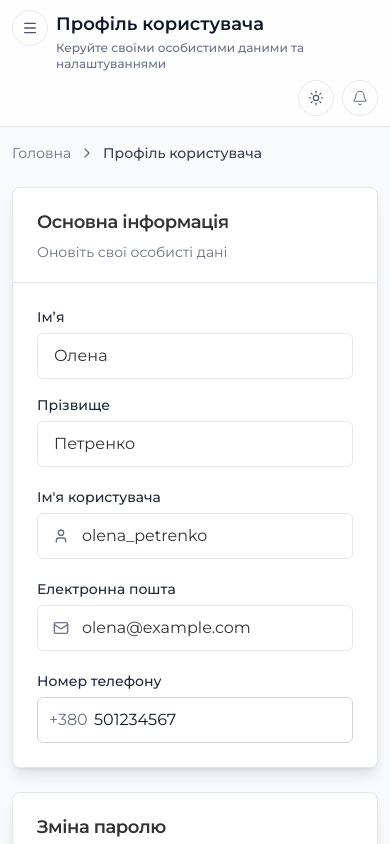
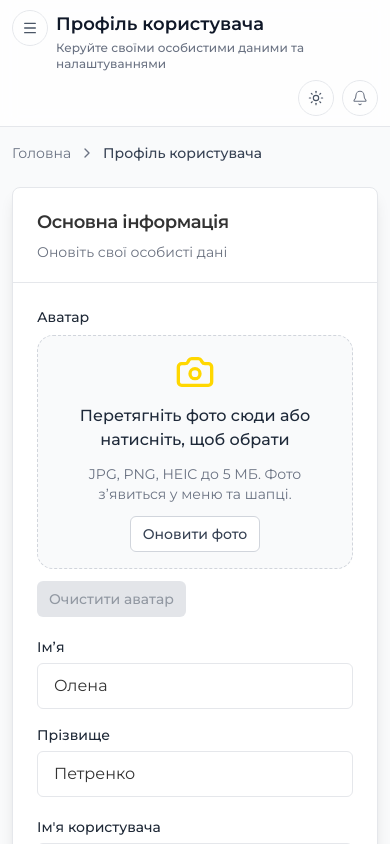
Before and after one commit to AratKruglik/komunalka-react-app, a React (Vite) app: page /profile in a window 390 px wide. Shown: the top 844 px of the page. Built offline with nearby package versions, Linux system fonts and the light colour scheme.

Commit message:
Add: enhance ProfileForm with first name, last name, and phone number fields, including validation

```diff
--- a/src/modules/profile/components/ProfileForm.tsx
+++ b/src/modules/profile/components/ProfileForm.tsx
@@ -1,5 +1,5 @@
-import { useState, type FormEvent } from 'react'
-import { User, Mail } from 'lucide-react'
+import { useEffect, useRef, useState, type FormEvent } from 'react'
+import { User, Mail, Camera } from 'lucide-react'
 import {
   Alert,
   AlertDescription,
@@ -14,6 +14,7 @@ import {
   Input,
   Label,
   PasswordInput,
+  PhotoDropzone,
 } from '../../../shared/components/ui'
 import {
   defaultPasswordRequirements,
@@ -31,7 +32,10 @@ const mockUserData = {
   firstName: 'Олена',
   lastName: 'Петренко',
   phone: '501234567',
+  avatarUrl: null,
 }
+
+const AVATAR_SIZE_LIMIT = 5 * 1024 * 1024
 
 export function ProfileForm({ onCancel }: ProfileFormProps) {
   const [formData, setFormData] = useState({
@@ -45,9 +49,79 @@ export function ProfileForm({ onCancel }: ProfileFormProps) {
     confirmPassword: '',
   })
 
+  const initialAvatarPreview = mockUserData.avatarUrl ?? null
+  const initialAvatarLabel = initialAvatarPreview ? 'Поточний аватар' : null
+
+  const [avatarFileName, setAvatarFileName] = useState<string | null>(initialAvatarLabel)
+  const [avatarPreview, setAvatarPreview] = useState<string | null>(initialAvatarPreview)
+  const [avatarFile, setAvatarFile] = useState<File | null>(null)
+
+  const avatarInputRef = useRef<HTMLInputElement | null>(null)
+  const avatarObjectUrlRef = useRef<string | null>(null)
+
   const [isLoading, setIsLoading] = useState(false)
   const [errors, setErrors] = useState<Record<string, string>>({})
   const [successMessage, setSuccessMessage] = useState('')
+
+  useEffect(() => {
+    return () => {
+      if (avatarObjectUrlRef.current) {
+        URL.revokeObjectURL(avatarObjectUrlRef.current)
+      }
+    }
+  }, [])
+
+  const clearAvatarError = () => {
+    setErrors((previous) => {
+      if (!previous.avatar) {
+        return previous
+      }
+      const { avatar, ...rest } = previous
+      return rest
+    })
+  }
+
+  const resetAvatarPreview = () => {
+    if (avatarObjectUrlRef.current) {
+      URL.revokeObjectURL(avatarObjectUrlRef.current)
+      avatarObjectUrlRef.current = null
+    }
+    setAvatarFile(null)
+    setAvatarPreview(initialAvatarPreview)
+    setAvatarFileName(initialAvatarLabel)
+    if (avatarInputRef.current) {
+      avatarInputRef.current.value = ''
+    }
+    clearAvatarError()
+  }
+
+  const handleAvatarSelected = (files: FileList | null) => {
+    if (!files?.length) {
+      resetAvatarPreview()
+      return
+    }
+
+    const file = files[0]
+
+    if (file.size > AVATAR_SIZE_LIMIT) {
+      setErrors((previous) => ({
+        ...previous,
+        avatar: 'Розмір файлу не повинен перевищувати 5 МБ',
+      }))
+      return
+    }
+
+    clearAvatarError()
+    setAvatarFile(file)
+    setAvatarFileName(file.name)
+
+    if (avatarObjectUrlRef.current) {
+      URL.revokeObjectURL(avatarObjectUrlRef.current)
+    }
+    const previewUrl = URL.createObjectURL(file)
+    avatarObjectUrlRef.current = previewUrl
+    setAvatarPreview(previewUrl)
+  }
 
   const handleSubmit = async (event: FormEvent<HTMLFormElement>) => {
     event.preventDefault()
@@ -109,6 +183,10 @@ export function ProfileForm({ onCancel }: ProfileFormProps) {
       }
     }
 
+    if (avatarFile && avatarFile.size > AVATAR_SIZE_LIMIT) {
+      newErrors.avatar = 'Розмір файлу не повинен перевищувати 5 МБ'
+    }
+
     if (Object.keys(newErrors).length > 0) {
       setErrors(newErrors)
       setIsLoading(false)
@@ -132,6 +210,8 @@ export function ProfileForm({ onCancel }: ProfileFormProps) {
         firstName: formData.firstName,
         lastName: formData.lastName,
         phone: formData.phone,
+        avatarUpdated: Boolean(avatarFile),
+        avatarFileName,
         passwordChanged: isChangingPassword,
       })
 
@@ -179,6 +259,48 @@ export function ProfileForm({ onCancel }: ProfileFormProps) {
             <CardDescription>Оновіть свої особисті дані</CardDescription>
           </CardHeader>
           <CardContent className="space-y-5">
+            <div className="grid gap-5 lg:grid-cols-[320px,1fr] lg:items-start">
+              <div className="space-y-2">
+                <Label htmlFor="avatar">Аватар</Label>
+                <PhotoDropzone
+                  id="avatar"
+                  fileName={avatarFileName}
+                  previewUrl={avatarPreview}
+                  emptyIcon={<Camera className="h-10 w-10 text-primary" />}
+                  emptyTitle="Перетягніть фото сюди або натисніть, щоб обрати"
+                  emptyDescription="JPG, PNG, HEIC до 5 МБ. Фото зʼявиться у меню та шапці."
+                  helperText="Щоб замінити аватар, перетягніть новий файл або натисніть для вибору"
+                  buttonLabel="Оновити фото"
+                  clearLabel={initialAvatarPreview ? 'Повернути попереднє фото' : 'Видалити фото'}
+                  onFilesSelected={handleAvatarSelected}
+                  onClear={resetAvatarPreview}
+                  previewHeight={220}
+                  inputProps={{
+                    accept: 'image/png,image/jpeg,image/heic,image/heif,image/webp',
+                    ref: (element) => {
+                      avatarInputRef.current = element
+                    },
+                  }}
+                />
+                <div className="flex justify-start">
+                  <Button
+                    type="button"
+                    variant="ghost"
+                    tone="neutral"
+                    size="sm"
+                    onClick={resetAvatarPreview}
+                    disabled={isLoading || (!avatarPreview && !avatarFile)}
+                    className="mt-1"
+                  >
+                    Очистити аватар
+                  </Button>
+                </div>
+                {errors.avatar ? (
+                  <FormMessage variant="error">{errors.avatar}</FormMessage>
+                ) : null}
+              </div>
+
+              <div className="space-y-5">
                 <div className="grid gap-4 md:grid-cols-2">
                   <div className="space-y-1.5">
                     <Label htmlFor="firstName">Імʼя</Label>
@@ -272,6 +394,8 @@ export function ProfileForm({ onCancel }: ProfileFormProps) {
                   </div>
                   {errors.phone ? <FormMessage variant="error">{errors.phone}</FormMessage> : null}
                 </div>
+              </div>
+            </div>
           </CardContent>
         </Card>
 
```
Also changed, not shown: 1 other file (tests, documents, lock files or other folders). Lines whose indentation alone changed are shown as unchanged.
